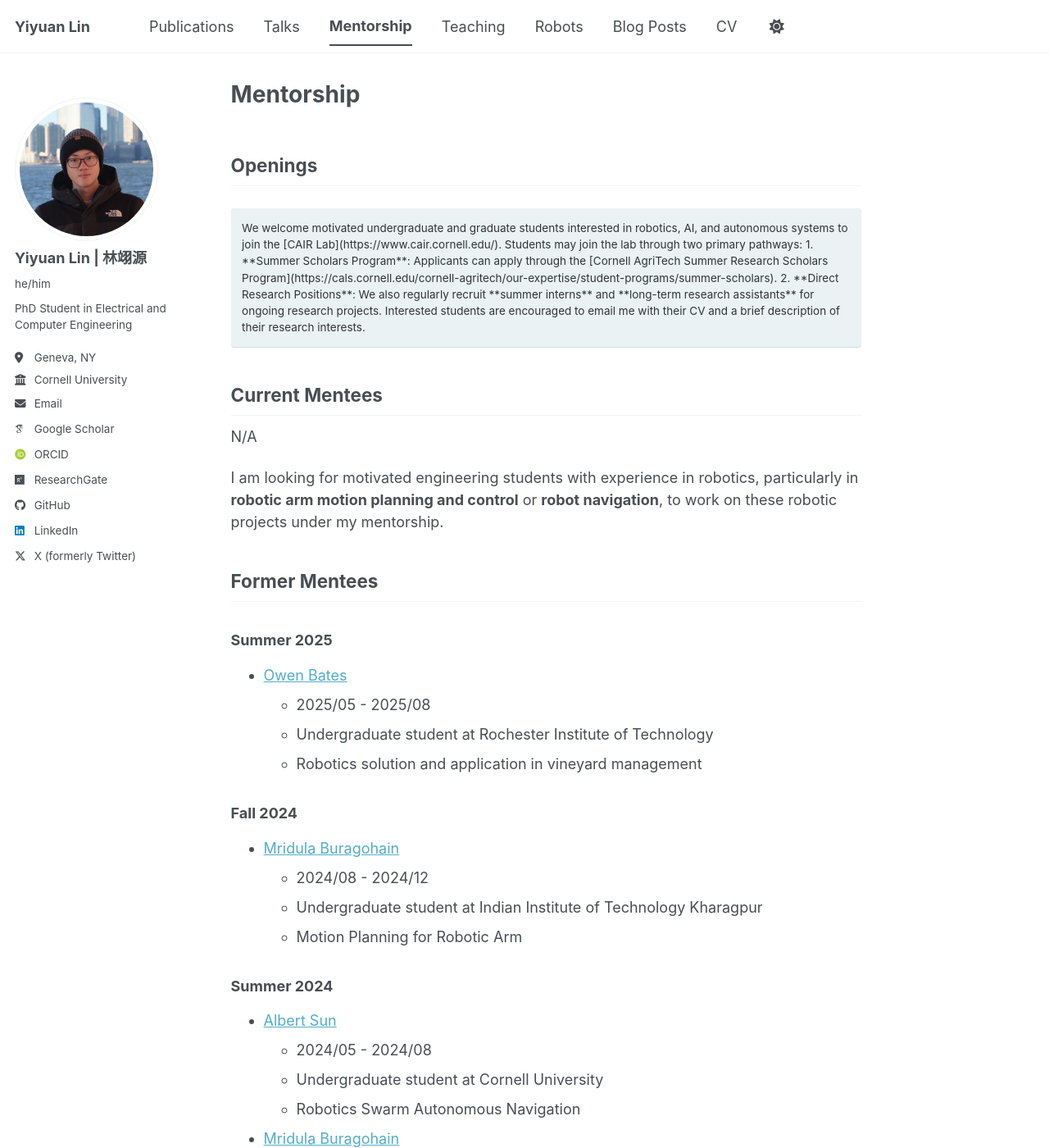
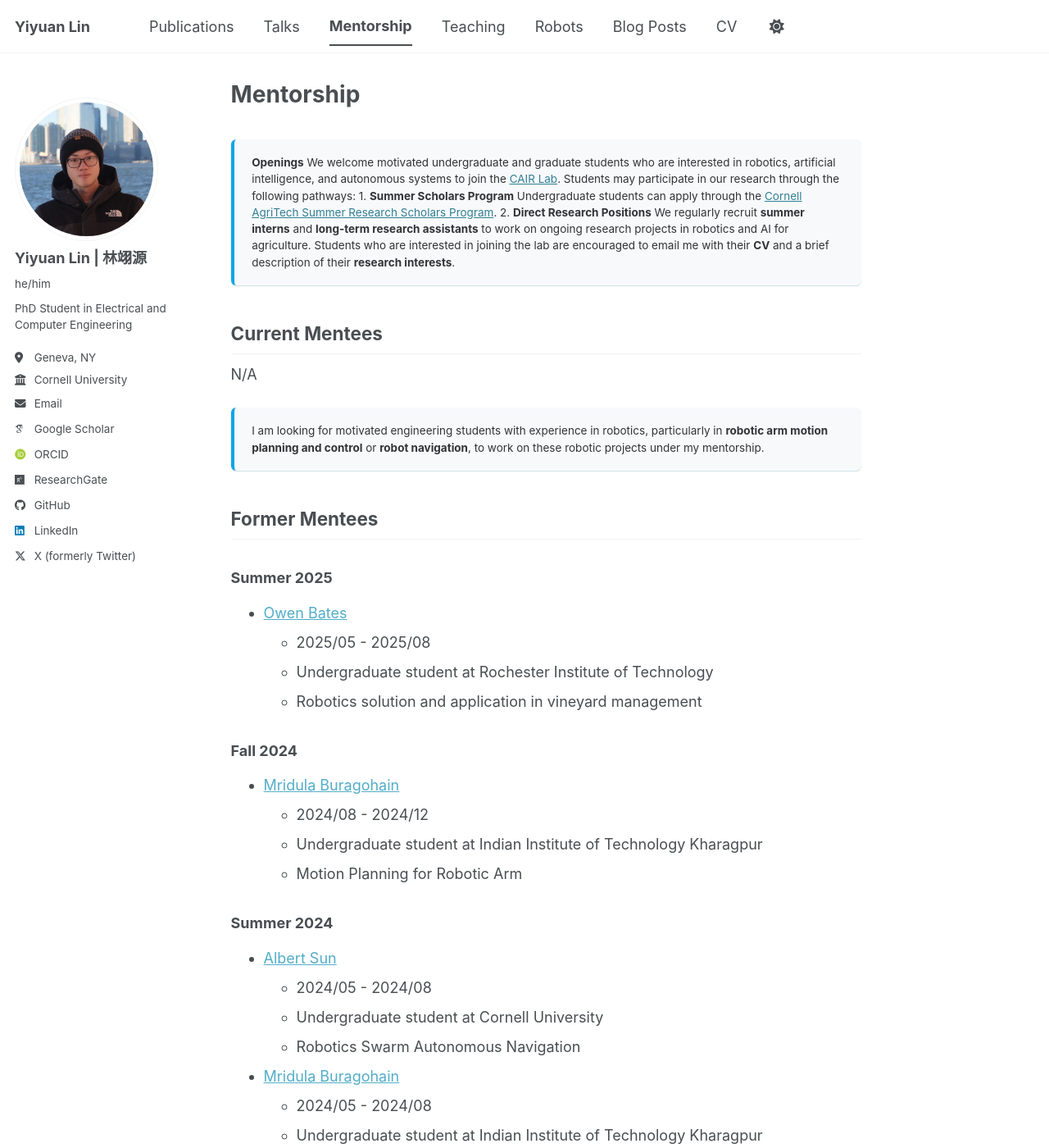
Before and after one commit to YiyuanLinXX/YiyuanLinXX.github.io, a Jekyll site: the page built from _pages/mentorship.md, in a window 1280 px wide and 1400 px high. Shown: the whole window at 82% size. Built offline with Jekyll 4.4.1, drawn with Linux system fonts in a browser that asks for light colours; some web fonts are replaced; a script bundle is joined from its source files by our own code; library files that are not in the unit come from our copies.

Commit message:
update format

```diff
--- a/_pages/mentorship.md
+++ b/_pages/mentorship.md
@@ -6,18 +6,21 @@ redirect_from:
   - /mentee
 ---
 
-## Openings
-
 <div class="notice--info">
 
-We welcome motivated undergraduate and graduate students interested in robotics, AI, and autonomous systems to join the [CAIR Lab](https://www.cair.cornell.edu/).
+<strong>Openings</strong>
 
-Students may join the lab through two primary pathways:
+We welcome motivated undergraduate and graduate students who are interested in robotics, artificial intelligence, and autonomous systems to join the <a href="https://www.cair.cornell.edu/">CAIR Lab</a>.
 
-1. **Summer Scholars Program**: Applicants can apply through the [Cornell AgriTech Summer Research Scholars Program](https://cals.cornell.edu/cornell-agritech/our-expertise/student-programs/summer-scholars).
-2. **Direct Research Positions**: We also regularly recruit **summer interns** and **long-term research assistants** for ongoing research projects.
+Students may participate in our research through the following pathways:
 
-Interested students are encouraged to email me with their CV and a brief description of their research interests.
+1. <strong>Summer Scholars Program</strong>
+   Undergraduate students can apply through the <a href="https://cals.cornell.edu/cornell-agritech/our-expertise/student-programs/summer-scholars">Cornell AgriTech Summer Research Scholars Program</a>.
+
+2. <strong>Direct Research Positions</strong>
+   We regularly recruit <strong>summer interns</strong> and <strong>long-term research assistants</strong> to work on ongoing research projects in robotics and AI for agriculture.
+
+Students who are interested in joining the lab are encouraged to email me with their <strong>CV</strong> and a brief description of their <strong>research interests</strong>.
 
 </div>
 
@@ -25,7 +28,9 @@ Interested students are encouraged to email me with their CV and a brief descrip
 
 N/A
 
-I am looking for motivated engineering students with experience in robotics, particularly in **robotic arm motion planning and control** or **robot navigation**, to work on these robotic projects under my mentorship.
+<div class="notice--info">
+I am looking for motivated engineering students with experience in robotics, particularly in <strong>robotic arm motion planning and control</strong> or <strong>robot navigation</strong>, to work on these robotic projects under my mentorship.
+</div>
 
 ## Former Mentees
 
--- a/assets/css/main.scss
+++ b/assets/css/main.scss
@@ -41,3 +41,38 @@
     "vendor/font-awesome/solid",
     "vendor/font-awesome/brands"
 ;
+
+/* ---------- Custom notice style ---------- */
+
+.notice,
+.notice--primary,
+.notice--info,
+.notice--warning,
+.notice--success,
+.notice--danger {
+  border-radius: 6px;
+  padding: 1rem 1.2rem;
+  margin: 1.5rem 0;
+  border-left: 4px solid;
+  background: #f8f9fb;
+}
+
+.notice--primary {
+  border-left-color: #3b82f6;
+}
+
+.notice--info {
+  border-left-color: #0ea5e9;
+}
+
+.notice--warning {
+  border-left-color: #f59e0b;
+}
+
+.notice--success {
+  border-left-color: #10b981;
+}
+
+.notice--danger {
+  border-left-color: #ef4444;
+}
```
